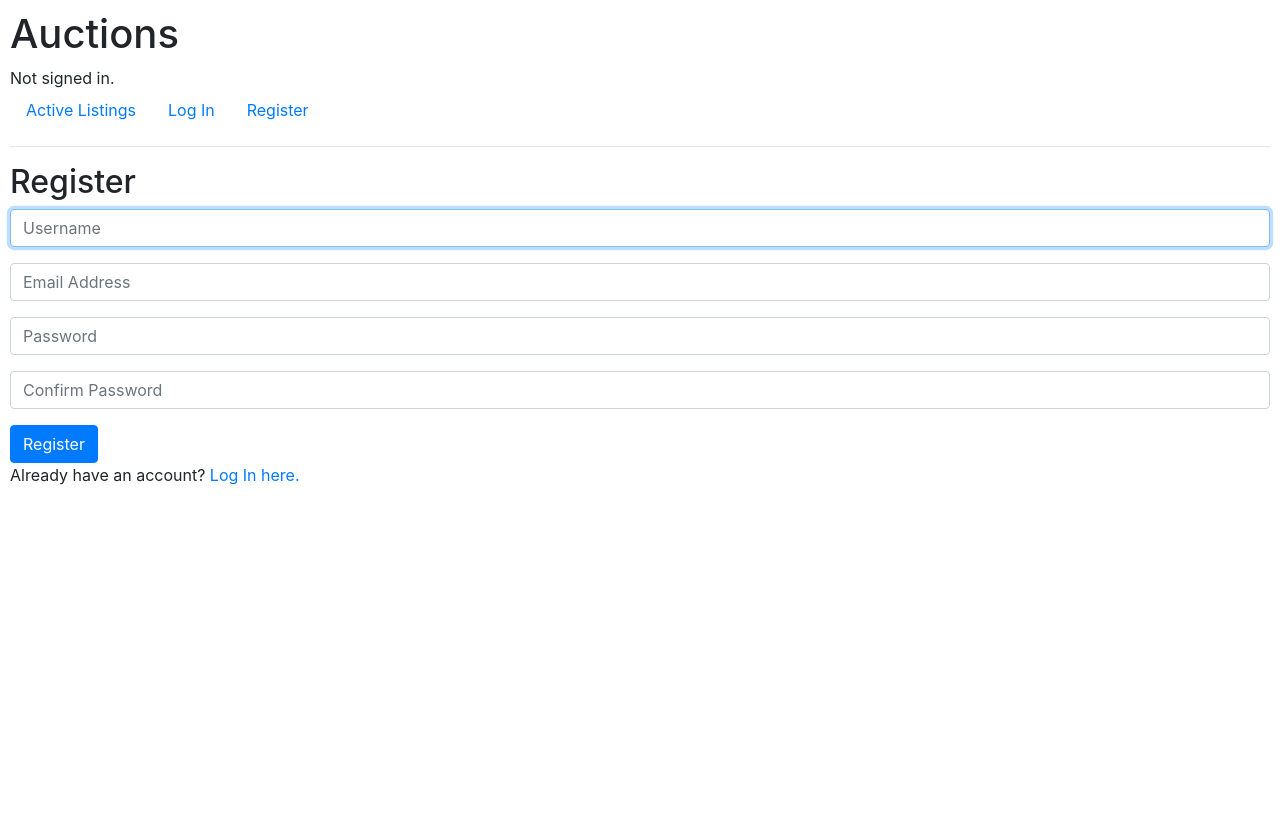
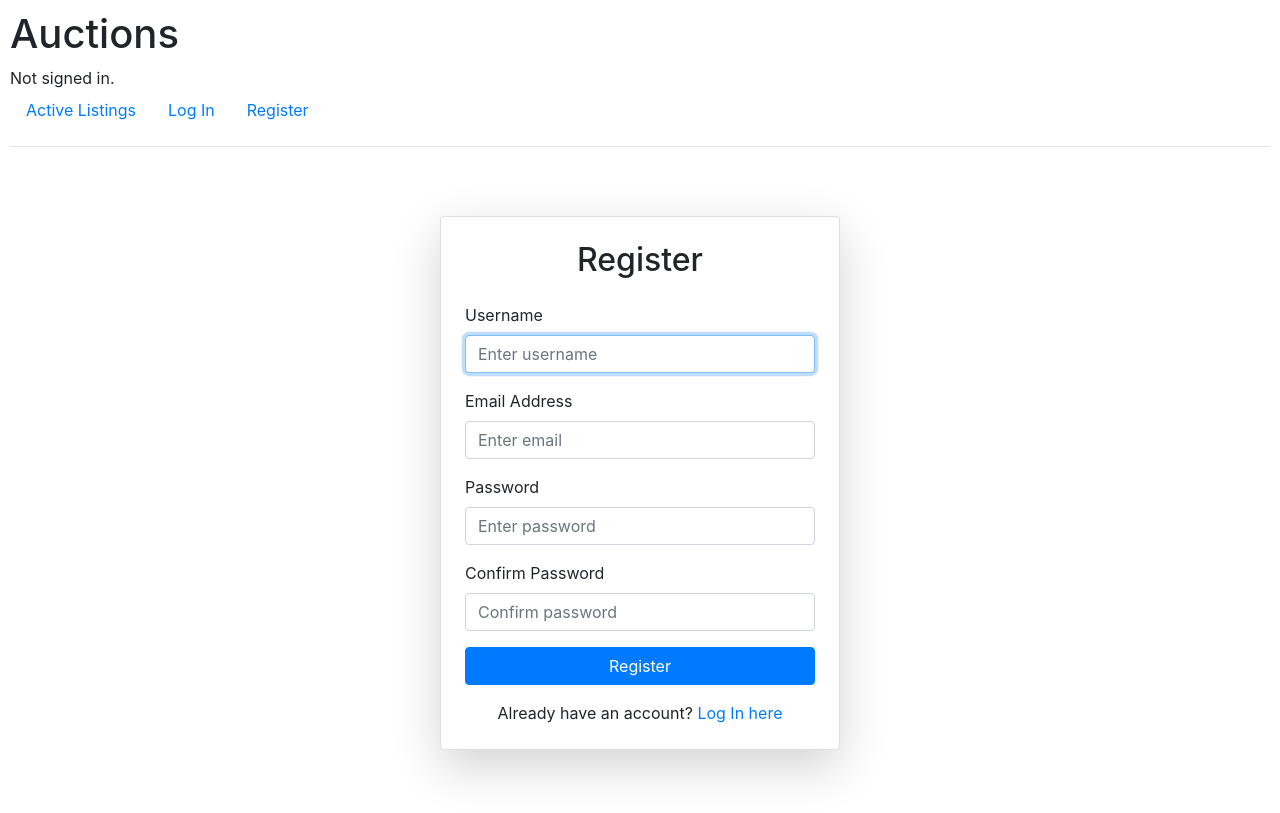
Before and after one commit to ujjwaluzu/cs50w-commerce, a Django app: page /register in a window 1280 px wide. Before the commit the page ends 485 px from the top, so only its background shows below. Run offline with Django 3.2, Linux system fonts and the light colour scheme; some libraries are stand-ins or nearby versions.

Commit message:
register layout update

```diff
--- a/auctions/templates/auctions/register.html
+++ b/auctions/templates/auctions/register.html
@@ -1,30 +1,40 @@
 {% extends "auctions/layout.html" %}
 
 {% block body %}
-
-    <h2>Register</h2>
+    <div class="d-flex justify-content-center align-items-center" style="min-height: 80vh;">
+    <div class="card shadow-lg p-4" style="width: 400px;">
+        <h2 class="text-center mb-4">Register</h2>
 
         {% if message %}
-        <div>{{ message }}</div>
+            <div class="alert alert-danger text-center">{{ message }}</div>
         {% endif %}
 
         <form action="{% url 'register' %}" method="post">
             {% csrf_token %}
-        <div class="form-group">
-            <input class="form-control" autofocus type="text" name="username" placeholder="Username">
+            <div class="mb-3">
+                <label class="form-label">Username</label>
+                <input class="form-control" autofocus type="text" name="username" placeholder="Enter username">
             </div>
-        <div class="form-group">
-            <input class="form-control" type="email" name="email" placeholder="Email Address">
+            <div class="mb-3">
+                <label class="form-label">Email Address</label>
+                <input class="form-control" type="email" name="email" placeholder="Enter email">
             </div>
-        <div class="form-group">
-            <input class="form-control" type="password" name="password" placeholder="Password">
+            <div class="mb-3">
+                <label class="form-label">Password</label>
+                <input class="form-control" type="password" name="password" placeholder="Enter password">
             </div>
-        <div class="form-group">
-            <input class="form-control" type="password" name="confirmation" placeholder="Confirm Password">
+            <div class="mb-3">
+                <label class="form-label">Confirm Password</label>
+                <input class="form-control" type="password" name="confirmation" placeholder="Confirm password">
             </div>
-        <input class="btn btn-primary" type="submit" value="Register">
+            <button class="btn btn-primary w-100" type="submit">Register</button>
         </form>
 
-    Already have an account? <a href="{% url 'login' %}">Log In here.</a>
+        <p class="text-center mt-3 mb-0">Already have an account?
+            <a href="{% url 'login' %}">Log In here</a>
+        </p>
+    </div>
+</div>
+
 
 {% endblock %}
```
Lines whose indentation alone changed are shown as unchanged.
